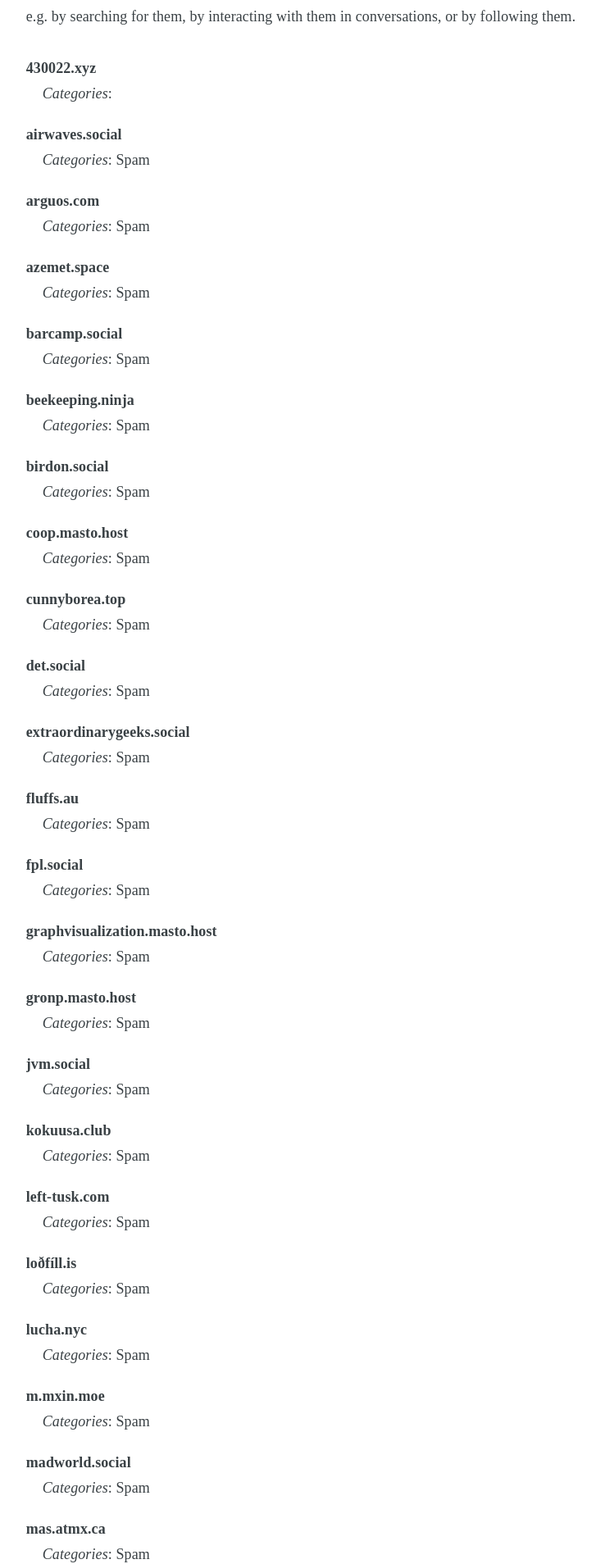
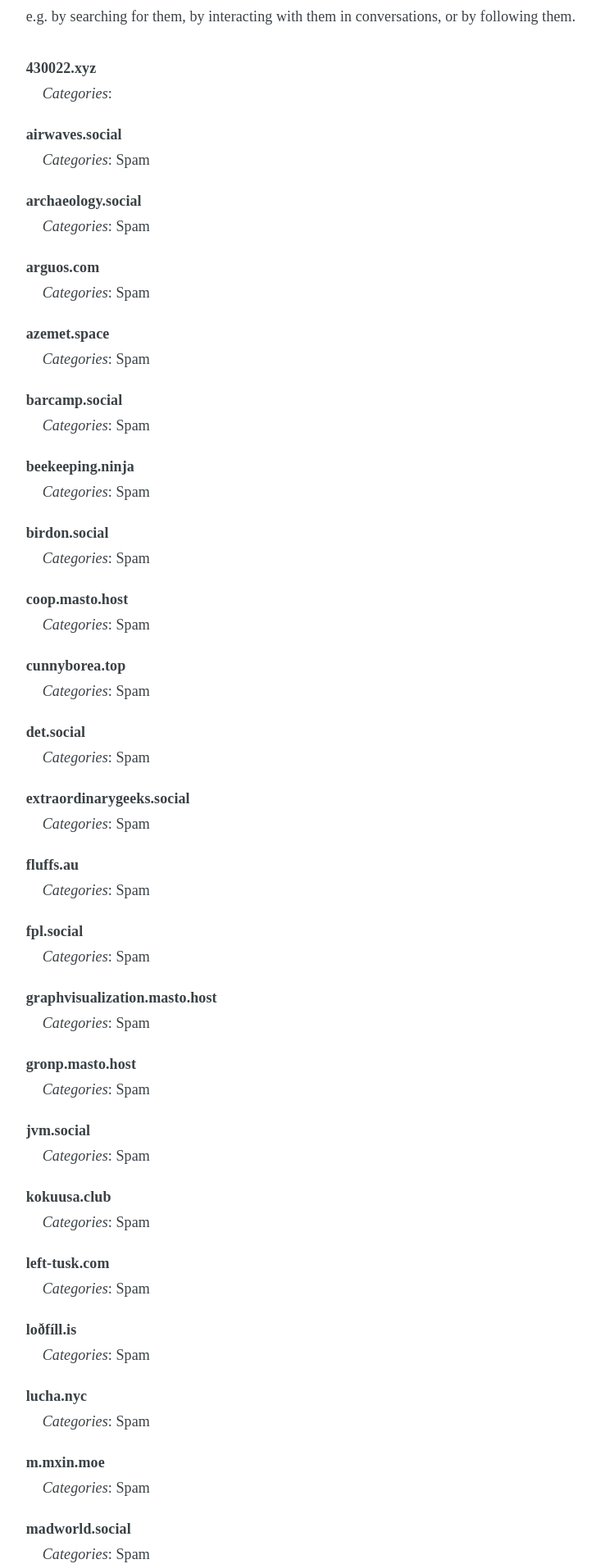
Before and after one commit to chaossocial/meta, a Jekyll site: the page built from federation.md, in a window 1280 px wide. Shown: the part 923-2831 px from the top of the page at 82% size, without its empty margins (398-1130 px from the left). Built offline with Jekyll 4.4.1, drawn with Linux system fonts in a browser that asks for light colours; some of the changed text lies outside the part shown.

Commit message:
Limit archaeology.social

```diff
--- a/_data/limited_instances.json
+++ b/_data/limited_instances.json
@@ -8,6 +8,15 @@
   },
   {
     "instance": "airwaves.social",
+    "tags": [
+      "SPAM"
+    ],
+    "receipts": [],
+    "comment_en": "",
+    "comment_de": ""
+  },
+  {
+    "instance": "archaeology.social",
     "tags": [
       "SPAM"
     ],
```
